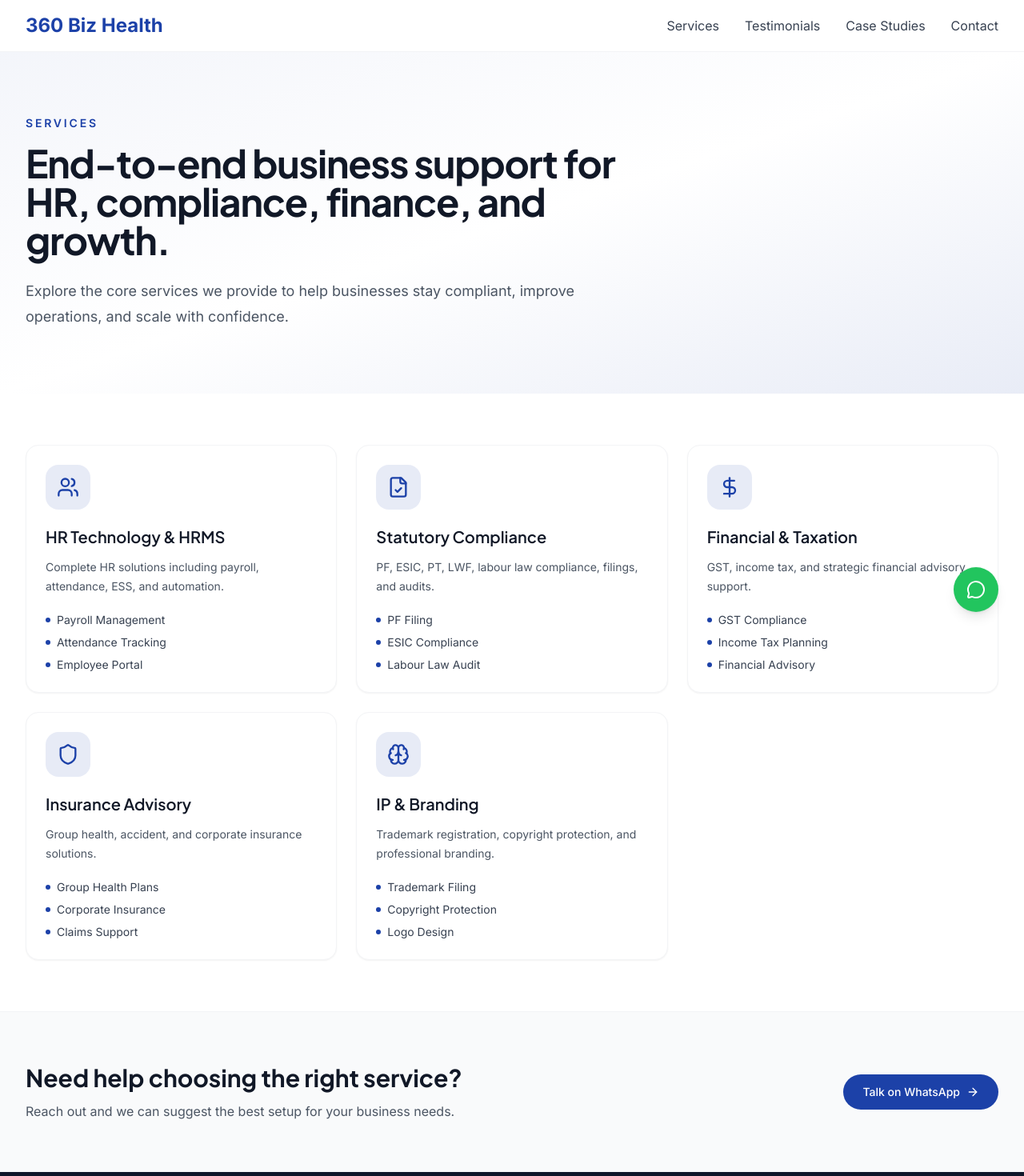
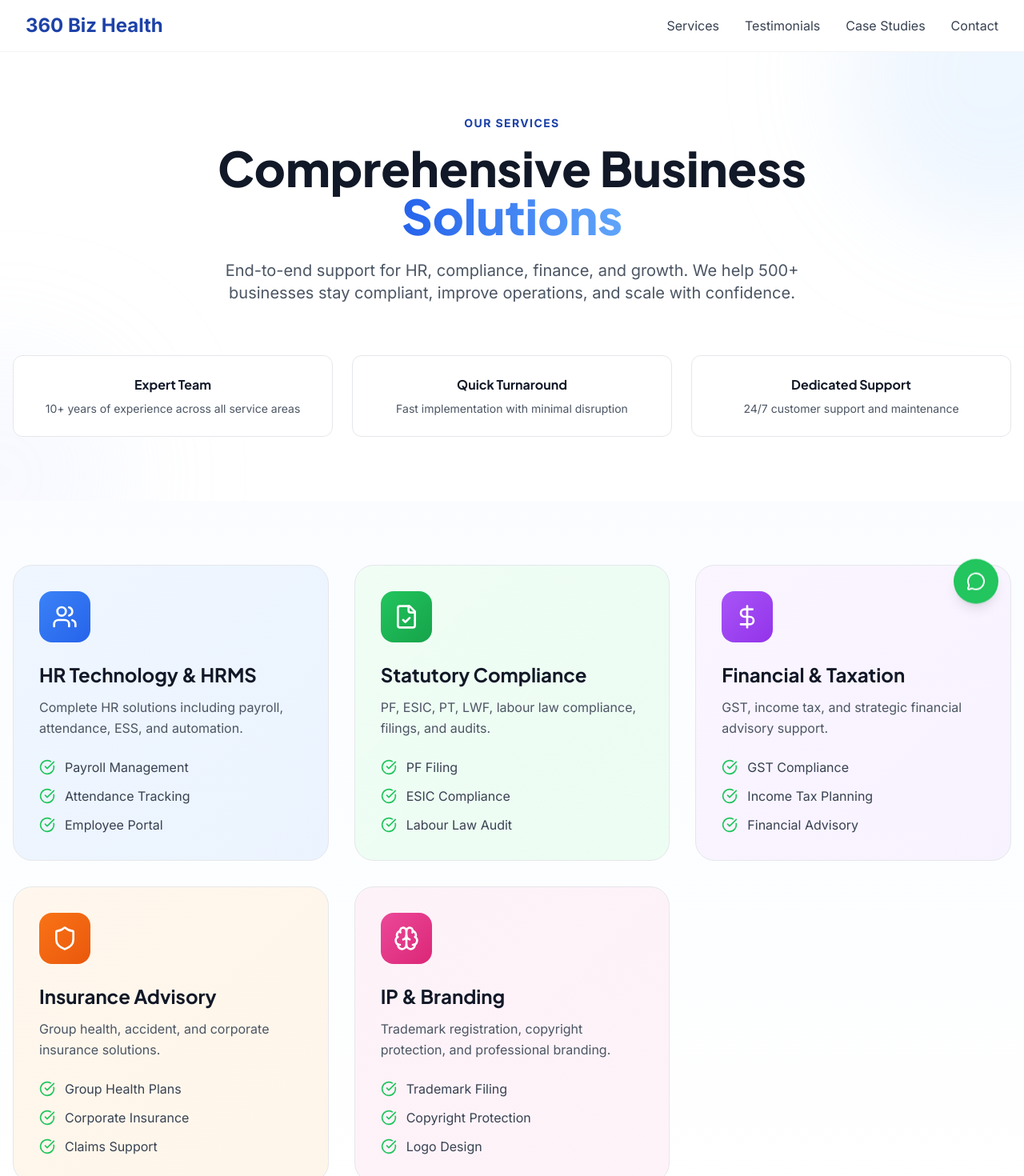
Before and after one commit to shivam13669/Bizhealth, a React (Vite) app: page /services in a window 1280 px wide. Shown: the top 1470 px of the page at 80% size. Built offline with nearby package versions, Linux system fonts and the light colour scheme.

Commit message:
Enhance services page with improved design and visual hierarchy

```diff
--- a/client/pages/Services.tsx
+++ b/client/pages/Services.tsx
@@ -10,6 +10,7 @@ import {
   Menu,
   X,
   MessageCircle,
+  CheckCircle,
 } from "lucide-react";
 
 const services = [
@@ -19,24 +20,32 @@ const services = [
       "Complete HR solutions including payroll, attendance, ESS, and automation.",
     icon: Users,
     features: ["Payroll Management", "Attendance Tracking", "Employee Portal"],
+    color: "from-blue-500 to-blue-600",
+    bgColor: "from-blue-50 to-blue-100/50",
   },
   {
     title: "Statutory Compliance",
     description: "PF, ESIC, PT, LWF, labour law compliance, filings, and audits.",
     icon: FileCheck,
     features: ["PF Filing", "ESIC Compliance", "Labour Law Audit"],
+    color: "from-green-500 to-green-600",
+    bgColor: "from-green-50 to-green-100/50",
   },
   {
     title: "Financial & Taxation",
     description: "GST, income tax, and strategic financial advisory support.",
     icon: DollarSign,
     features: ["GST Compliance", "Income Tax Planning", "Financial Advisory"],
+    color: "from-purple-500 to-purple-600",
+    bgColor: "from-purple-50 to-purple-100/50",
   },
   {
     title: "Insurance Advisory",
     description: "Group health, accident, and corporate insurance solutions.",
     icon: Shield,
     features: ["Group Health Plans", "Corporate Insurance", "Claims Support"],
+    color: "from-orange-500 to-orange-600",
+    bgColor: "from-orange-50 to-orange-100/50",
   },
   {
     title: "IP & Branding",
@@ -44,6 +53,23 @@ const services = [
       "Trademark registration, copyright protection, and professional branding.",
     icon: Brain,
     features: ["Trademark Filing", "Copyright Protection", "Logo Design"],
+    color: "from-pink-500 to-pink-600",
+    bgColor: "from-pink-50 to-pink-100/50",
+  },
+];
+
+const benefits = [
+  {
+    title: "Expert Team",
+    description: "10+ years of experience across all service areas",
+  },
+  {
+    title: "Quick Turnaround",
+    description: "Fast implementation with minimal disruption",
+  },
+  {
+    title: "Dedicated Support",
+    description: "24/7 customer support and maintenance",
   },
 ];
 
@@ -59,7 +85,7 @@ export default function Services() {
   };
 
   return (
-    <div className="min-h-screen bg-white text-gray-900">
+    <div className="bg-white text-gray-900 min-h-screen">
       {/* WhatsApp Floating Button */}
       <button
         onClick={handleWhatsAppClick}
@@ -155,71 +181,112 @@ export default function Services() {
       </nav>
 
       <main className="pt-16">
-        <section className="bg-gradient-to-br from-primary/5 via-white to-primary/10">
-          <div className="mx-auto max-w-7xl px-4 py-20 sm:px-6 lg:px-8">
-            <div className="max-w-3xl">
-              <p className="mb-4 text-sm font-semibold uppercase tracking-[0.2em] text-primary">
-                Services
+        {/* Hero Section */}
+        <section className="relative py-20 px-4 overflow-hidden">
+          {/* Background elements */}
+          <div className="absolute inset-0 overflow-hidden">
+            <div className="absolute -top-40 -right-40 w-96 h-96 bg-gradient-to-br from-blue-200 to-blue-300 rounded-full mix-blend-multiply filter blur-3xl opacity-20"></div>
+            <div className="absolute -bottom-32 -left-40 w-80 h-80 bg-gradient-to-tr from-purple-200 to-blue-200 rounded-full mix-blend-multiply filter blur-3xl opacity-15"></div>
+          </div>
+
+          <div className="max-w-7xl mx-auto relative z-10">
+            <div className="text-center mb-12">
+              <p className="text-primary font-bold text-sm uppercase tracking-widest mb-4">Our Services</p>
+              <h1 className="text-5xl md:text-6xl font-black mb-6 text-gray-900 leading-tight">
+                Comprehensive Business
+                <br />
+                <span className="text-transparent bg-clip-text bg-gradient-to-r from-blue-600 to-blue-400">
+                  Solutions
+                </span>
+              </h1>
+              <p className="text-xl text-gray-600 max-w-3xl mx-auto">
+                End-to-end support for HR, compliance, finance, and growth. We help 500+ businesses stay compliant, improve operations, and scale with confidence.
               </p>
-              <h1 className="text-4xl font-bold tracking-tight text-gray-900 sm:text-5xl">
-                End-to-end business support for HR, compliance, finance, and growth.
-              </h1>
-              <p className="mt-6 text-lg leading-8 text-gray-600">
-                Explore the core services we provide to help businesses stay compliant,
-                improve operations, and scale with confidence.
-              </p>
+            </div>
+
+            {/* Benefits Row */}
+            <div className="grid md:grid-cols-3 gap-6 mt-16">
+              {benefits.map((benefit, idx) => (
+                <div
+                  key={idx}
+                  className="bg-white border border-gray-200 rounded-xl p-6 text-center hover:shadow-lg hover:border-primary transition-all"
+                >
+                  <h3 className="font-bold text-gray-900 mb-2">{benefit.title}</h3>
+                  <p className="text-sm text-gray-600">{benefit.description}</p>
+                </div>
+              ))}
             </div>
           </div>
         </section>
 
-        <section className="mx-auto max-w-7xl px-4 py-16 sm:px-6 lg:px-8">
-          <div className="grid gap-6 md:grid-cols-2 xl:grid-cols-3">
-            {services.map((service) => {
+        {/* Services Grid */}
+        <section className="py-20 px-4 bg-gradient-to-b from-blue-50/30 to-white">
+          <div className="max-w-7xl mx-auto">
+            <div className="grid md:grid-cols-2 lg:grid-cols-3 gap-8">
+              {services.map((service, idx) => {
                 const Icon = service.icon;
+                return (
+                  <div
+                    key={idx}
+                    className={`group relative bg-gradient-to-br ${service.bgColor} border border-gray-200 rounded-3xl p-8 hover:shadow-2xl hover:border-primary transition-all duration-300 hover:-translate-y-2`}
+                  >
+                    {/* Icon Container */}
+                    <div className={`inline-flex items-center justify-center w-16 h-16 rounded-2xl bg-gradient-to-br ${service.color} mb-6 group-hover:scale-110 transition-transform duration-300`}>
+                      <Icon className="w-8 h-8 text-white" />
+                    </div>
 
-              return (
-                <article
-                  key={service.title}
-                  className="rounded-2xl border border-gray-100 bg-white p-6 shadow-sm transition-shadow hover:shadow-md"
-                >
-                  <div className="mb-5 flex h-14 w-14 items-center justify-center rounded-2xl bg-primary/10 text-primary">
-                    <Icon className="h-7 w-7" />
-                  </div>
-                  <h2 className="text-xl font-semibold text-gray-900">{service.title}</h2>
-                  <p className="mt-3 text-sm leading-6 text-gray-600">
-                    {service.description}
-                  </p>
-                  <ul className="mt-5 space-y-2 text-sm text-gray-700">
-                    {service.features.map((feature) => (
-                      <li key={feature} className="flex items-center gap-2">
-                        <span className="h-1.5 w-1.5 rounded-full bg-primary" />
-                        {feature}
+                    {/* Title and Description */}
+                    <h2 className="text-2xl font-bold text-gray-900 mb-3">{service.title}</h2>
+                    <p className="text-gray-600 mb-6 leading-relaxed">{service.description}</p>
+
+                    {/* Features List */}
+                    <ul className="space-y-3">
+                      {service.features.map((feature, featureIdx) => (
+                        <li key={featureIdx} className="flex items-center gap-3">
+                          <CheckCircle className="w-5 h-5 text-green-500 flex-shrink-0" />
+                          <span className="text-gray-700">{feature}</span>
                         </li>
                       ))}
                     </ul>
-                </article>
+
+                    {/* Hover Effect */}
+                    <div className="absolute inset-0 rounded-3xl bg-gradient-to-r from-primary/5 to-blue-500/5 opacity-0 group-hover:opacity-100 transition-opacity duration-300 pointer-events-none"></div>
+                  </div>
                 );
               })}
             </div>
+          </div>
         </section>
 
-        <section className="border-t border-gray-100 bg-gray-50">
-          <div className="mx-auto flex max-w-7xl flex-col gap-6 px-4 py-16 sm:px-6 lg:flex-row lg:items-center lg:justify-between lg:px-8">
-            <div>
-              <h2 className="text-3xl font-bold text-gray-900">
-                Need help choosing the right service?
+        {/* CTA Section */}
+        <section className="py-20 px-4 bg-gradient-to-r from-primary via-blue-600 to-primary text-white relative overflow-hidden">
+          <div className="absolute inset-0 opacity-10">
+            <div className="absolute top-0 right-0 w-96 h-96 bg-white rounded-full mix-blend-screen filter blur-3xl"></div>
+            <div className="absolute bottom-0 left-0 w-96 h-96 bg-white rounded-full mix-blend-screen filter blur-3xl"></div>
+          </div>
+
+          <div className="max-w-4xl mx-auto text-center relative z-10">
+            <h2 className="text-4xl md:text-5xl font-bold mb-6">
+              Ready to Transform Your Business?
             </h2>
-              <p className="mt-3 max-w-2xl text-gray-600">
-                Reach out and we can suggest the best setup for your business needs.
+            <p className="text-xl text-blue-100 mb-10 max-w-2xl mx-auto">
+              Let's discuss which services are the perfect fit for your business needs.
             </p>
-            </div>
+            <div className="flex flex-col sm:flex-row gap-4 justify-center">
+              <button
+                onClick={() => navigate("/contact")}
+                className="bg-white hover:bg-gray-50 text-primary px-8 py-4 rounded-xl font-bold inline-flex items-center justify-center gap-2 transition-all hover:shadow-2xl shadow-lg"
+              >
+                Schedule Consultation <ArrowRight className="w-5 h-5" />
+              </button>
               <button
                 onClick={handleWhatsAppClick}
-              className="inline-flex items-center justify-center rounded-full bg-primary px-6 py-3 text-sm font-medium text-white transition-colors hover:bg-primary/90"
+                className="bg-green-500 hover:bg-green-600 text-white px-8 py-4 rounded-xl font-bold inline-flex items-center justify-center gap-2 transition-all hover:shadow-2xl shadow-lg"
               >
-              Talk on WhatsApp
-              <ArrowRight className="ml-2 h-4 w-4" />
+                <MessageCircle className="w-5 h-5" />
+                Chat on WhatsApp
               </button>
+            </div>
           </div>
         </section>
       </main>
```
Lines whose indentation alone changed are shown as unchanged.
